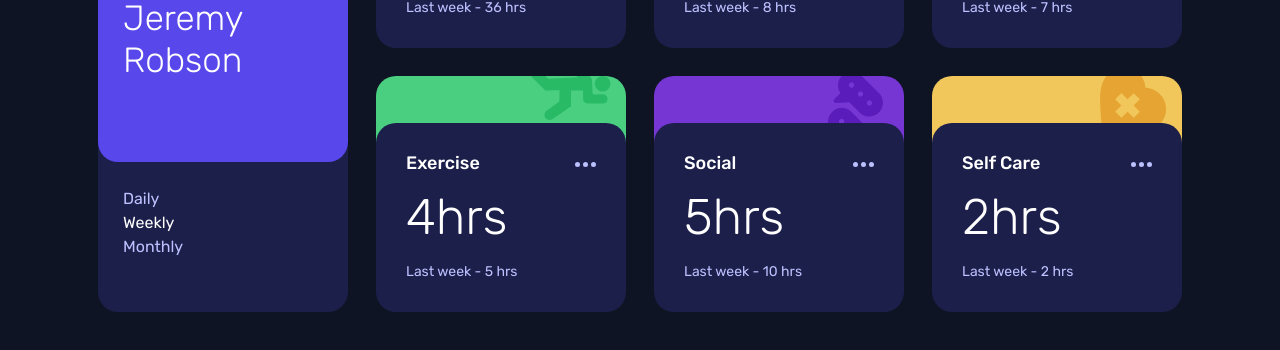
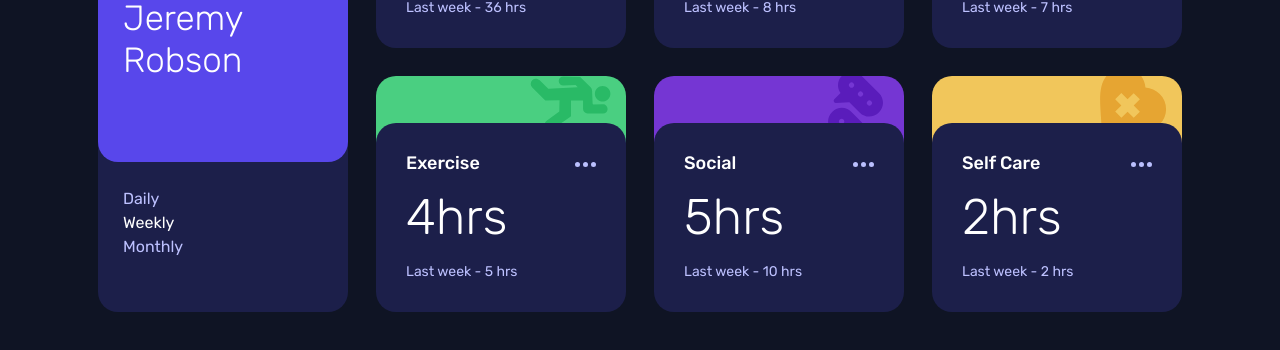
Before and after one commit to a-zajonc/time-tracking-dashboard, a React (Create React App) app: page / in a window 1280 px wide. Shown: the part 338-688 px from the top of the page. Built offline with nearby package versions, Linux system fonts and the light colour scheme.

Commit message:
Add Seperate Background Position for Exercise Icon

```diff
--- a/src/components/ActivityBox/index.js
+++ b/src/components/ActivityBox/index.js
@@ -14,7 +14,9 @@ export function ActivityBox({
       bgColor={backgroundColor}
       bgImage={icon}
       bgRepeat="no-repeat"
-      bgPosition="top -10px right 15px"
+      bgPosition={
+        activityName === "Exercise" ? "top right 15px" : "top -10px right 15px"
+      }
       borderTopRadius="20px"
       borderBottomRadius="50px"
       display="flex"
```
